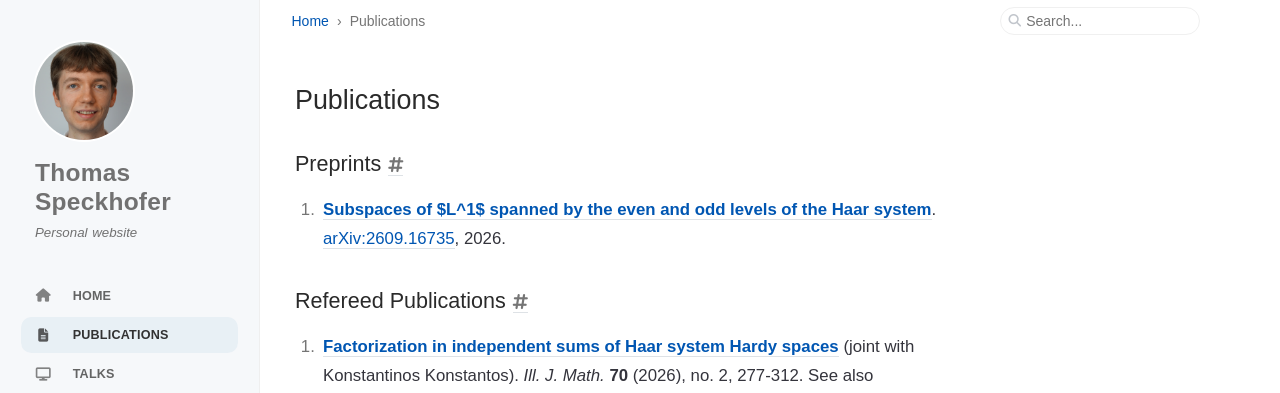
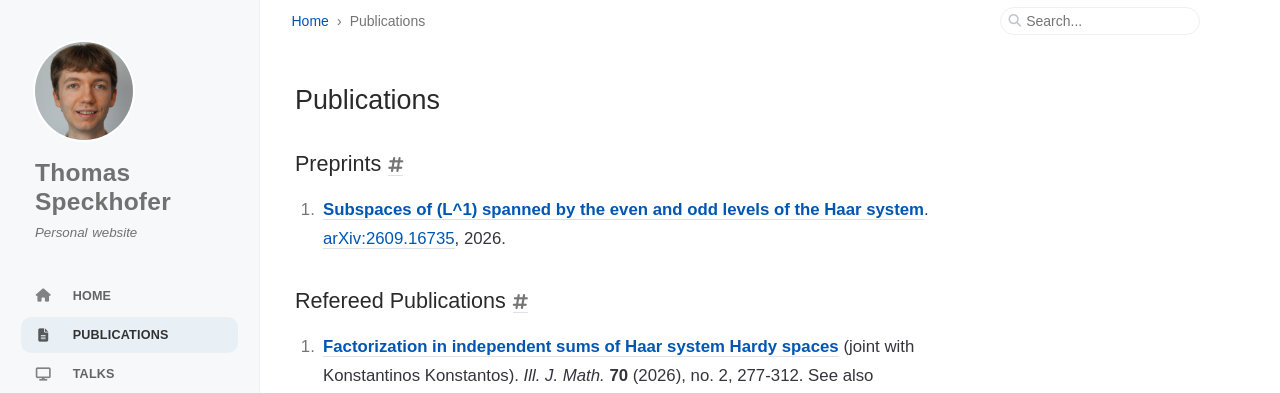
Before and after one commit to speckhofer/speckhofer.github.io, a Jekyll site: the page built from _tabs/publications.md, in a window 1280 px wide. Shown: the top 393 px of the page. Built offline with Jekyll 4.4.1, drawn with Linux system fonts in a browser that asks for light colours; cached includes are drawn as plain includes.

```diff
--- a/_tabs/publications.md
+++ b/_tabs/publications.md
@@ -5,7 +5,7 @@ order: 1
 
 ## Preprints
 
-1. [**Subspaces of $L^1$ spanned by the even and odd levels of the Haar system**](https://arxiv.org/pdf/2609.16735). [arXiv:2609.16735](https://arxiv.org/abs/2609.16735), 2026.
+1. [**Subspaces of \(L^1\) spanned by the even and odd levels of the Haar system**](https://arxiv.org/pdf/2609.16735). [arXiv:2609.16735](https://arxiv.org/abs/2609.16735), 2026.
 
 ## Refereed Publications
 
```
